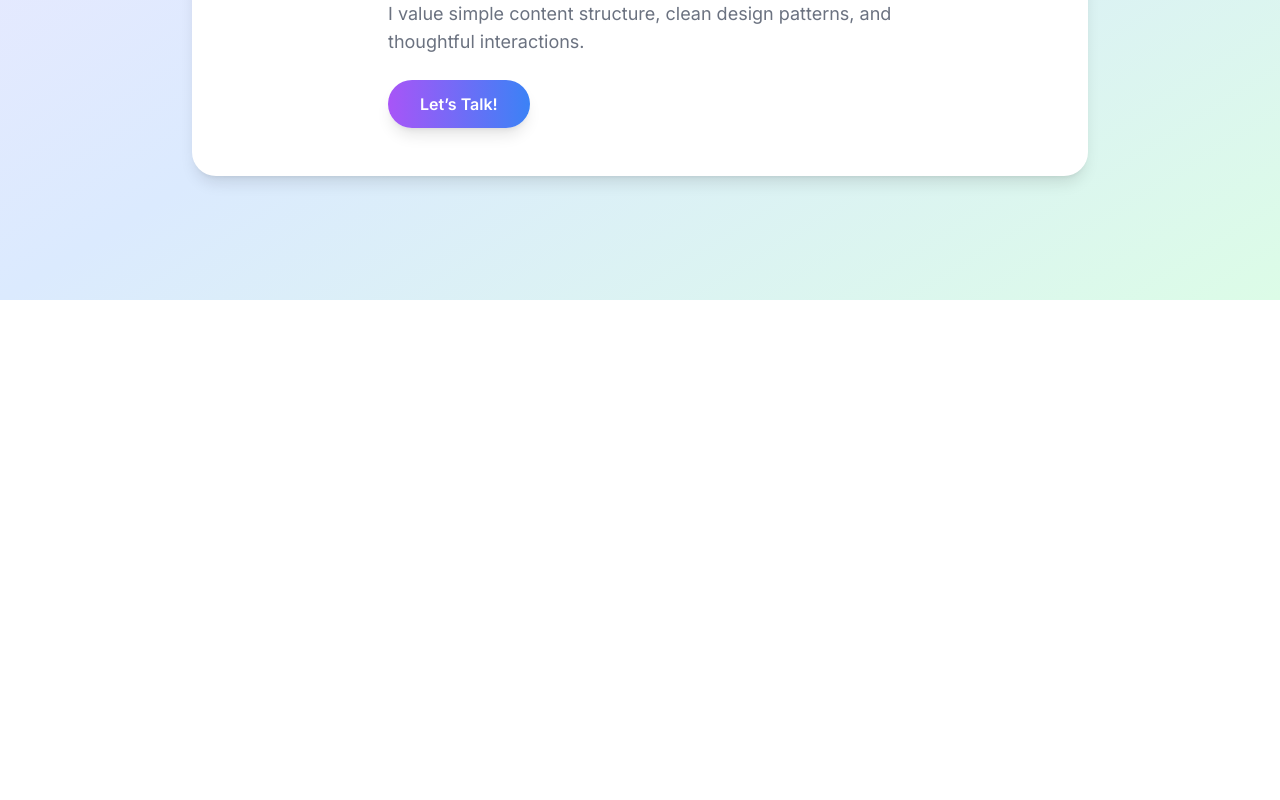
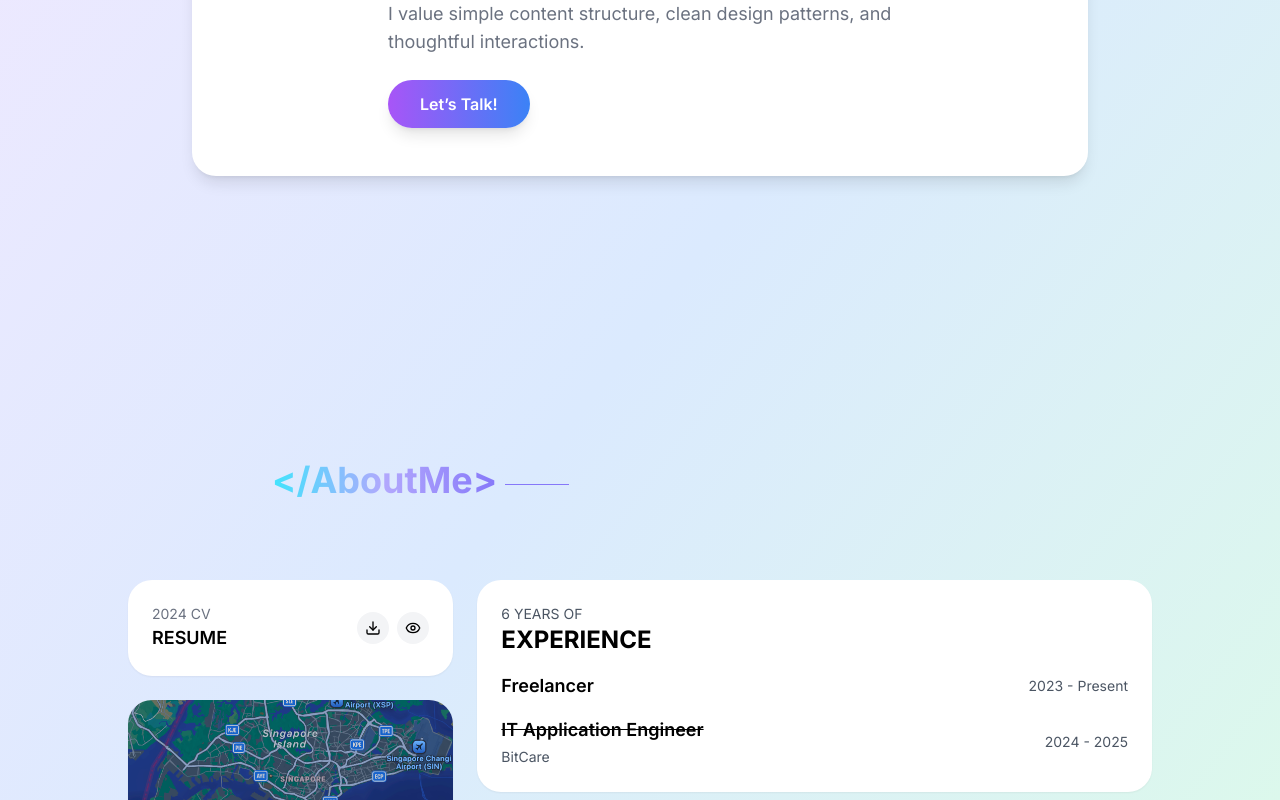
Before and after one commit to CharmTzy/NextJS-Portfolio, a Next.js app: page / in a window 1280 px wide. Shown: the part 500-1300 px from the top of the page. Before the commit the page ends 800 px from the top, so only its background shows below. Built offline with nearby package versions, Linux system fonts and the light colour scheme.

Commit message:
About Me page design done

```diff
--- a/src/app/components/ExperienceCard.tsx
+++ b/src/app/components/ExperienceCard.tsx
@@ -1,32 +1,40 @@
+"use client";
+import {useCurrentTheme} from "../hooks/useCurrentTheme";
+
 export default function ExperienceCard() {
+  const {currentTheme} = useCurrentTheme();
+
   return (
-    <div className="bg-white rounded-3xl p-4 sm:p-6 shadow-sm">
+    <div className={`rounded-3xl p-4 sm:p-6 shadow-sm ${currentTheme === "dark" ? "bg-gray-800 text-white" : "bg-white text-black"}`}>
       <div className="mb-4">
-        <div className="text-sm text-gray-600">6 YEARS OF</div>
+        <div className={`text-sm ${currentTheme === "dark" ? "text-gray-400" : "text-gray-600"}`}>6 YEARS OF</div>
         <div className="text-xl sm:text-2xl font-bold">EXPERIENCE</div>
       </div>
       <div className="space-y-4">
-        <div className="flex flex-col sm:flex-row justify-between items-start sm:items-center">
-          <div>
-            <div className="font-semibold text-base sm:text-lg">Web Developer</div>
-            <div className="text-sm text-gray-600">Terraform Labs</div>
+        {[
+          {title: "Freelancer", company: "", period: "2023 - Present"},
+          {title: "IT Application Engineer", company: "BitCare", period: "2024 - 2025", lineThrough: true, link: "https://bitcare.sg"},
+        ].map(({title, company, period, lineThrough, link}, index) => (
+          <div key={index} className="flex flex-col sm:flex-row justify-between items-start sm:items-center">
+            <div>
+              <div className={`font-semibold text-base sm:text-lg ${lineThrough ? "line-through" : ""}`}>{title}</div>
+              {company && link ? (
+                <a
+                  href={link}
+                  target="_blank"
+                  rel="noopener noreferrer"
+                  className={`${currentTheme === "dark" ? "text-gray-400" : "text-gray-600"} text-sm hover:text-gray-500`} // Styled as plain text
+                  style={{textDecoration: "none"}}
+                >
+                  {company}
+                </a>
+              ) : (
+                <div className={`text-sm ${currentTheme === "dark" ? "text-gray-400" : "text-gray-600"}`}>{company}</div>
+              )}
+            </div>
+            <div className={`text-sm ${currentTheme === "dark" ? "text-gray-400" : "text-gray-600"}`}>{period}</div>
           </div>
-          <div className="text-sm text-gray-600">2022 - Present</div>
-        </div>
-        <div className="flex flex-col sm:flex-row justify-between items-start sm:items-center">
-          <div>
-            <div className="font-semibold line-through text-base sm:text-lg">Software Engineer</div>
-            <div className="text-sm text-gray-600">Verb Inc.</div>
-          </div>
-          <div className="text-sm text-gray-600">2019 - 2022</div>
-        </div>
-        <div className="flex flex-col sm:flex-row justify-between items-start sm:items-center">
-          <div>
-            <div className="font-semibold line-through text-base sm:text-lg">Jr. Front End Engineer</div>
-            <div className="text-sm text-gray-600">PNI Digital Media</div>
-          </div>
-          <div className="text-sm text-gray-600">2019 - 2019</div>
-        </div>
+        ))}
       </div>
     </div>
   );
--- a/src/app/components/MapCard.tsx
+++ b/src/app/components/MapCard.tsx
@@ -3,7 +3,7 @@ import Image from "next/image";
 export default function MapCard() {
   return (
     <div className="bg-white rounded-3xl overflow-hidden shadow-sm">
-      <Image src="/profile-pic.png" alt="Map of Austin" width={300} height={150} className="w-full h-48 sm:h-32 object-cover" />
+      <Image src="/map.png" alt="Map of Austin" width={300} height={150} className="w-full h-48 sm:h-32 object-cover" priority/>
     </div>
   );
 }
--- a/src/app/components/NavBar.jsx
+++ b/src/app/components/NavBar.jsx
@@ -5,8 +5,8 @@ import {Bars3Icon, XMarkIcon, CogIcon, SunIcon, MoonIcon} from "@heroicons/react
 import {useCurrentTheme} from "../hooks/useCurrentTheme";
 
 const navLinks = [
-  {title: "Home", path: "#home"},
-  {title: "AboutMe", path: "#about"},
+  {title: "Home", path: "welcome"},
+  {title: "AboutMe", path: "about"},
   {title: "Skills", path: "#skills"},
   {title: "Projects", path: "#projects"},
 ];
@@ -17,6 +17,7 @@ const Navbar = ({className}) => {
   const [settingsOpen, setSettingsOpen] = useState(false);
   const [isRotating, setIsRotating] = useState(false);
   if (!currentTheme) return null;
+
   const getIcon = () => {
     if (currentTheme === "light") {
       return (
@@ -53,12 +54,9 @@ const Navbar = ({className}) => {
         <div className="flex items-center justify-between w-full">
           {/* Icons on the left side */}
           <div className="flex items-center space-x-4">
-            {/* Settings (Cog) Icon */}
             <button onClick={() => setSettingsOpen(!settingsOpen)} className="text-black hover:text-gray-700 focus:outline-none">
               <CogIcon className={`h-8 w-8 transition-transform duration-500 ${settingsOpen ? "rotate-90" : "rotate-0"}`} />
             </button>
-
-            {/* Theme Toggle Icon - only appears when settingsOpen is true */}
             <div className={`transition-all duration-500 transform ${settingsOpen ? "translate-x-12 opacity-100" : "opacity-0"}`}>{getIcon()}</div>
           </div>
 
@@ -76,7 +74,8 @@ const Navbar = ({className}) => {
                 <span className="absolute left-[-18px] opacity-0 group-hover:opacity-100 transition-opacity duration-300">
                   <span className="inline-block w-2 h-2 mb-0.5 bg-black rounded-full"></span>
                 </span>
-                <Link href={link.path} className="text-black hover:text-gray-700 transition-all duration-300 font-mono">
+                {/* Anchor link for smooth scroll */}
+                <Link href={link.path} scroll={true} className="text-black hover:text-gray-700 transition-all duration-300 font-mono">
                   {`</${link.title}>`}
                 </Link>
               </li>
@@ -84,6 +83,8 @@ const Navbar = ({className}) => {
           </ul>
         </div>
       </nav>
+
+      {/* Mobile menu */}
       <div className={`fixed top-0 left-0 w-full h-full bg-black text-white z-20 transform ${navbarOpen ? "translate-x-0" : "translate-x-full"} transition-transform duration-300 ease-in-out`}>
         <button onClick={() => setNavbarOpen(false)} className="absolute top-8 right-8 text-white focus:outline-none">
           <XMarkIcon className="h-8 w-8" />
@@ -91,7 +92,7 @@ const Navbar = ({className}) => {
         <ul className="flex flex-col items-center justify-center space-y-12 h-full text-2xl font-mono">
           {navLinks.map((link, index) => (
             <li key={index} className="flex items-center">
-              <Link href={link.path} onClick={() => setNavbarOpen(false)} className="hover:text-gray-300 transition-colors">
+              <Link href={link.path} onClick={() => setNavbarOpen(false)} scroll={true} className="hover:text-gray-300 transition-colors">
                 {`</${link.title}>`}
               </Link>
             </li>
--- a/src/app/components/ProfileCard.tsx
+++ b/src/app/components/ProfileCard.tsx
@@ -26,7 +26,7 @@ export default function ProfileCard() {
 
         {/* Name with Gradient */}
         <h1 className="text-4xl lg:text-6xl font-mono font-bold mb-2">
-          <span className={`block mt-4 text-transparent bg-clip-text bg-[200%_auto] ${currentTheme === "dark" ? "bg-gradient-to-r from-[#41e4fd] via-[#b2a8fd] to-[#8678f9]" : "bg-gradient-to-r from-[#41e4fd] via-[#b2a8fd] to-[#8678f9]"} animate-text-gradient`}>
+          <span className={`block mt-4 text-transparent bg-clip-text bg-[200%_auto] bg-gradient-to-r from-[#41e4fd] via-[#b2a8fd] to-[#8678f9] animate-text-gradient`}>
             {Array.from("WAI YAN.").map((letter, index) => (
               <span key={index} className="hover:text-[#41e4fd] transition-colors">
                 {letter}
--- a/src/app/components/ResumeCard.tsx
+++ b/src/app/components/ResumeCard.tsx
@@ -1,18 +1,22 @@
+"use client";
 import {Download, Eye} from "lucide-react";
+import {useCurrentTheme} from "../hooks/useCurrentTheme";
 
 export default function ResumeCard() {
+  const {currentTheme} = useCurrentTheme();
+
   return (
-    <div className="bg-white rounded-3xl p-4 sm:p-6 shadow-sm">
+    <div className={`rounded-3xl p-4 sm:p-6 shadow-sm ${currentTheme === "dark" ? "bg-gray-800 text-white" : "bg-white text-black"}`}>
       <div className="flex flex-col sm:flex-row justify-between items-start sm:items-center space-y-4 sm:space-y-0">
         <div>
-          <div className="text-xs sm:text-sm text-gray-500">2024 CV</div>
+          <div className={`text-xs sm:text-sm ${currentTheme === "dark" ? "text-gray-400" : "text-gray-500"}`}>2024 CV</div>
           <div className="font-semibold text-base sm:text-lg">RESUME</div>
         </div>
         <div className="flex space-x-2">
-          <button className="p-2 rounded-full bg-gray-100">
+          <button className={`p-2 rounded-full ${currentTheme === "dark" ? "bg-gray-700 text-white" : "bg-gray-100 text-black"}`}>
             <Download className="w-4 h-4" />
           </button>
-          <button className="p-2 rounded-full bg-gray-100">
+          <button className={`p-2 rounded-full ${currentTheme === "dark" ? "bg-gray-700 text-white" : "bg-gray-100 text-black"}`}>
             <Eye className="w-4 h-4" />
           </button>
         </div>
--- a/src/app/globals.css
+++ b/src/app/globals.css
@@ -49,3 +49,6 @@ body {
   background-position: 0% 50%;
   animation: gradientMove 3s ease-in-out infinite;
 }
+html {
+  scroll-behavior: smooth;
+}
--- a/src/app/page.js
+++ b/src/app/page.js
@@ -1,12 +1,34 @@
+// src/app/page.js
+"use client";
 import Navbar from "./components/NavBar";
 import Welcome from "./pages/Welcome";
+import About from "./pages/About";
+import {useCurrentTheme} from "./hooks/useCurrentTheme";
+import {Inter} from "next/font/google";
 import "./globals.css";
+const inter = Inter({subsets: ["latin"]});
+
 export default function Home() {
+  const {currentTheme} = useCurrentTheme();
+  if (!currentTheme) return null;
+
   return (
     <main className="flex min-h-screen flex-col">
       <link rel="icon" href="/favicon.ico" sizes="any" />
       <Navbar className="slide-up" />
-      <Welcome className="slide-up" />
+
+      {/* Wrapper for both sections to make them scrollable */}
+      <div className={` ${currentTheme === "dark" ? "bg-gradient-to-br from-[#201926] via-[#161c22] to-[#17292D]" : "bg-gradient-to-br from-purple-100 via-blue-100 to-green-100"} `}>
+        {/* Welcome Section */}
+        <section id="welcome" className="slide-up w-full">
+          <Welcome />
+        </section>
+
+        {/* About Section */}
+        <section id="about" className="slide-up w-full mt-16">
+          <About />
+        </section>
+      </div>
     </main>
   );
 }
--- /dev/null
+++ b/src/app/pages/About.jsx
@@ -0,0 +1,42 @@
+"use client";
+import ResumeCard from "../components/ResumeCard";
+import MapCard from "../components/MapCard";
+import ExperienceCard from "../components/ExperienceCard";
+
+import {Inter} from "next/font/google";
+const inter = Inter({subsets: ["latin"]});
+
+
+export default function About() {
+  return (
+    <div className={`flex flex-col items-center min-h-screen p-8 pt-24 ${inter.className}`}>
+      {/* Heading */}
+      <div className="flex items-center mb-20 w-full lg:ml-16">
+        <h1 className="text-4xl font-bold flex items-center space-x-2 ml-4 lg:ml-52">
+          <span className="flex items-center bg-gradient-to-r from-[#41e4fd] via-[#b2a8fd] to-[#8678f9] bg-clip-text text-transparent">
+            <span>{"</"}</span>
+            <span>About</span>
+            <span>Me</span>
+            <span>{">"}</span>
+          </span>
+        </h1>
+        {/* Shorter line with a solid color that matches the end of the gradient */}
+        <div className="w-16 mt-2 ml-2 h-[1px] bg-[#8678f9]" />
+      </div>
+
+      {/* Main Content Layout */}
+      <div className="grid grid-cols-1 md:grid-cols-3 gap-6 w-full max-w-5xl">
+        {/* Left Column */}
+        <div className="col-span-1 space-y-6">
+          <ResumeCard />
+          <MapCard />
+        </div>
+
+        {/* Right Column */}
+        <div className="col-span-1 md:col-span-2">
+          <ExperienceCard />
+        </div>
+      </div>
+    </div>
+  );
+}
--- a/src/app/pages/Welcome.jsx
+++ b/src/app/pages/Welcome.jsx
@@ -9,7 +9,7 @@ export default function Welcome() {
   if (!currentTheme) return null;
 
   return (
-    <div className={`flex items-center justify-center min-h-screen ${currentTheme === "dark" ? "bg-gradient-to-br from-[#201926] via-[#161c22] to-[#17292D]" : "bg-gradient-to-br from-purple-100 via-blue-100 to-green-100"} p-8 pt-24 ${inter.className}`}>
+    <div className={`flex items-center justify-center min-h-screen p-8 pt-24 ${inter.className}`}>
       <ProfileCard />
     </div>
   );
```
Also changed, not shown: public/map.png (added).
